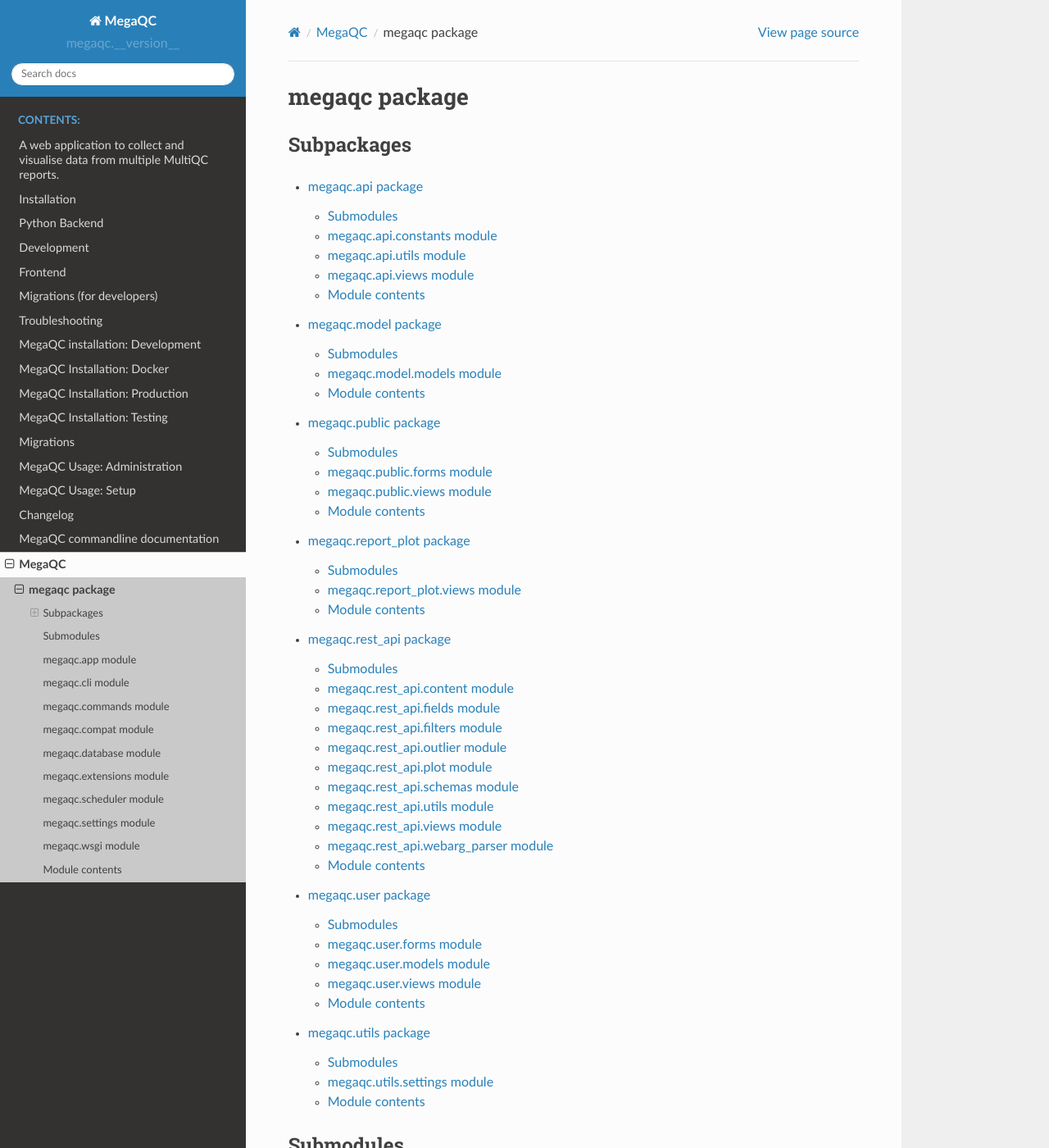
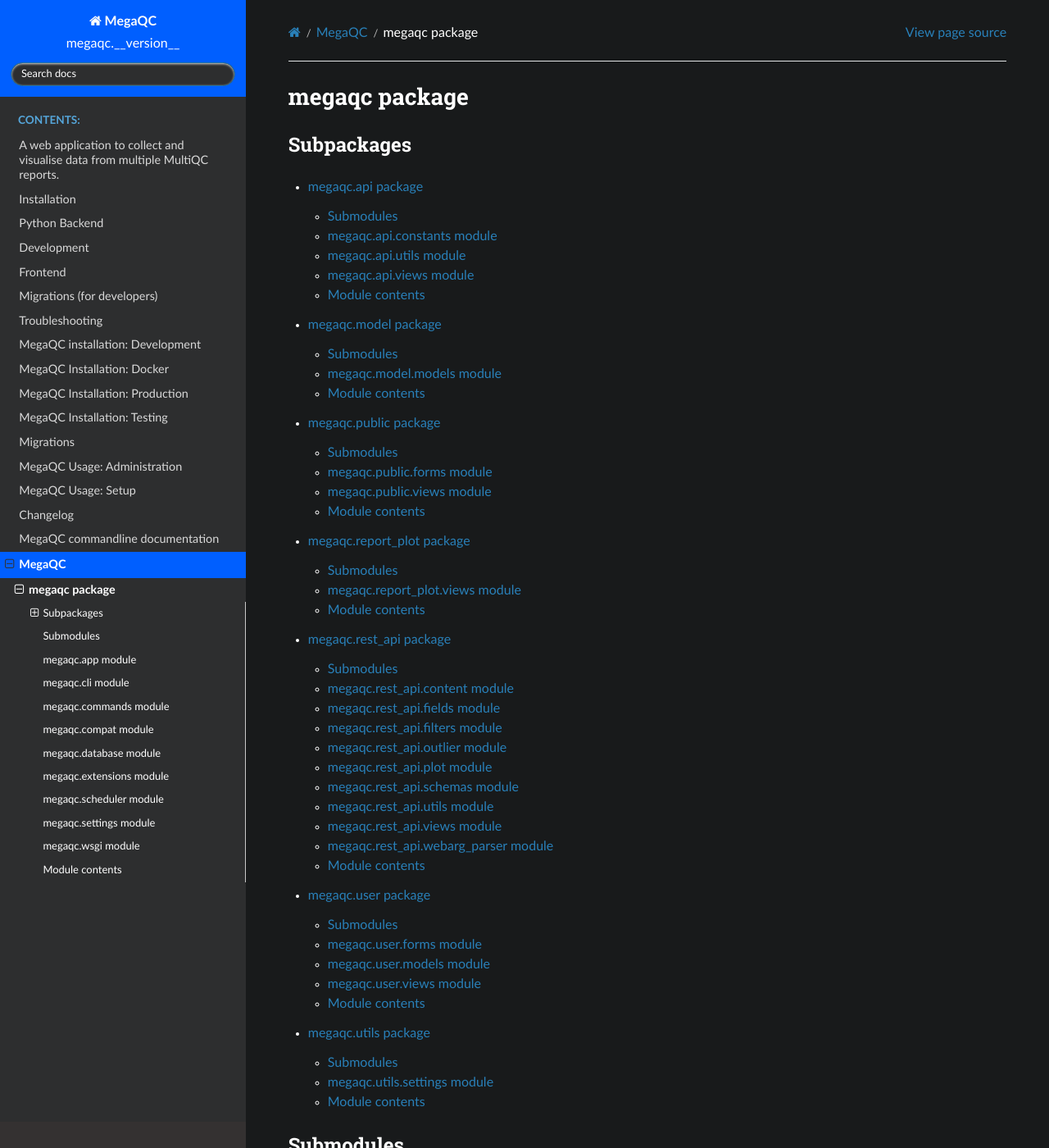
Before and after one commit to MultiQC/MegaQC, a Sphinx documentation site: the page built from docs/source/megaqc.rst, in a window 1280 px wide and 1400 px high. Shown: the whole window at 82% size. Built offline with Sphinx 7.4.7 and the Read the Docs theme 2.0.0, drawn with Linux system fonts in a browser that asks for light colours; pages that are not in the unit, such as notebooks, are missing from menus.

Commit message:
added initial css style
Signed-off-by: Zethson <lukas.heumos@posteo.net>

```diff
--- /dev/null
+++ b/docs/source/_static/megaqc_style.css
@@ -0,0 +1,185 @@
+@import "basic.css";
+
+/*Color main components with a dark theme*/
+div, span, code {
+    background-color: #181a1b !important;
+}
+
+.wy-side-nav-search {
+    background-color: #005fff !important;
+}
+
+.wy-side-nav-search div {
+    background-color: #005fff !important;
+}
+
+.wy-side-nav-search form {
+    background-color: #005fff !important;
+}
+
+.wy-side-nav-search .wy-form input {
+    background-color: #2D2E2F !important;
+}
+
+.wy-side-nav-search .wy-form input:focus {
+  background-color: #FFFFFF !important;
+  color: #000000 !important;
+}
+
+::placeholder { /* Chrome, Firefox, Opera, Safari 10.1+ */
+  color: white;
+  opacity: 1; /* Firefox */
+}
+
+/*Font color is mainly white*/
+.rst-content p, li, h1, h2, h3, h4, h5, h6, .highlight-console, .n, .section {
+    color: #FFFFFF;
+}
+
+/*The side menu is slightly more grey and lighter than the overall theme*/
+.wy-menu, .wy-menu-vertical {
+    background-color: #2D2E2F !important;
+}
+
+.wy-side-scroll {
+    background-color: #2D2E2F !important;
+}
+
+.wy-menu .caption-text {
+    background-color: #2D2E2F !important;
+}
+
+.caption-text {
+    background-color: #181a1b !important;
+}
+
+.figure p {
+    background-color: #181a1b !important;
+}
+
+/*Toctree wrapper on index page has a dark background unlike the other menu items*/
+.toctree-wrapper .compound ul .toctree-l1, .toctree-wrapper .compound ul .toctree-l2 {
+    background-color: #181a1b !important;
+    color: #005fff !important;
+}
+
+/*The current menu section has a blue background*/
+.wy-menu-vertical li.toctree-l1.current li.toctree-l2 > a:hover {
+    color: #FFFFFF !important;
+    background: #005fff !important;
+}
+
+/*Subitems under the current section are displayed in grey again*/
+.wy-menu-vertical li.toctree-l1.current li.toctree-l2 > a {
+    color: #FFFFFF !important;
+    background: #2D2E2F !important;
+}
+
+/*Current hovered item has a blue background*/
+.wy-menu-vertical li.toctree-l2.current li.toctree-l3 > a:hover {
+    color: #FFFFFF !important;
+    background: #005fff !important;
+}
+
+.wy-menu-vertical li.toctree-l3.current li.toctree-l4 > a {
+    color: #FFFFFF !important;
+    background: #2D2E2F !important;
+}
+
+.wy-menu-vertical li.toctree-l3.current li.toctree-l4 > a:hover {
+    color: #FFFFFF !important;
+    background: #005fff !important;
+}
+
+
+.wy-menu-vertical li.toctree-l2.current > a:hover {
+    color: #FFFFFF !important;
+    background: #005fff !important;
+}
+
+.wy-menu-vertical li.toctree-l2.current li.toctree-l3 > a {
+    color: #FFFFFF !important;
+    background: #2D2E2F !important;
+}
+
+.wy-menu-vertical li.toctree-l1.current {
+    color: #FFFFFF !important;
+    background: #005fff !important;
+    border-color: #005fff !important;
+}
+
+.wy-menu-vertical li.toctree-l1.current > a {
+    color: #FFFFFF !important;
+    background: #005fff !important;
+    border-color: #005fff !important;
+}
+
+.wy-menu-vertical li.toctree-l1.current > a:hover {
+    color: #FFFFFF !important;
+    background: #005fff !important;
+    border-color: #005fff !important;
+}
+
+/*The expand toctree items have the same background as its corresponding section*/
+.wy-menu-vertical li.toctree-l1 a span.toctree-expand {
+    background-color: #005fff !important;
+}
+
+.wy-menu-vertical li.toctree-l2 a span.toctree-expand {
+    background-color: #2D2E2F !important;
+}
+
+.wy-menu-vertical li.toctree-l2 a:hover span.toctree-expand {
+    background-color: #005fff !important;
+}
+
+.wy-menu-vertical li.toctree-l3 a span.toctree-expand {
+    background-color: #2D2E2F !important;
+}
+
+.wy-menu-vertical li.toctree-l2.current a .toctree-expand {
+    background-color: #2D2E2F !important;
+    color: #FFFFFF !important;
+}
+
+.wy-menu-vertical li.toctree-l2.current a:hover .toctree-expand {
+    background-color: #005fff !important;
+    color: #FFFFFF !important;
+}
+
+.wy-menu-vertical li.toctree-l3.current a .toctree-expand {
+    background-color: #2D2E2F !important;
+    color: #FFFFFF !important;
+}
+
+.wy-menu-vertical li.toctree-l3 a:hover span.toctree-expand {
+    background-color: #005fff !important;
+}
+
+.code .docutils .literal .notranslate .pre {
+    background-color: #181a1b !important;
+}
+
+/*Color footer separately corresponding to overall dark theme*/
+footer {
+    color: #FFFFFF;
+}
+
+/*Color footer buttons in blue*/
+.rst-footer-buttons a, .rst-footer-buttons a:hover, .rst-footer-buttons span {
+    background-color: #005fff !important;
+}
+
+.wy-side-nav-search a {
+    background-color: #005fff !important;
+}
+
+.version {
+    background-color: #005fff !important;
+    color: #FFFFFF !important;
+}
+
+/*Set max width to none so the theme uses all available width*/
+.wy-nav-content {
+    max-width: none;
+}
--- a/docs/source/conf.py
+++ b/docs/source/conf.py
@@ -40,11 +40,14 @@
 
 html_static_path = ["_static"]
 
+html_css_files = [
+    'megaqc_style.css',
+]
+
 # Resolve function for the linkcode extension.
 def linkcode_resolve(domain, info):
     def find_source():
-        # try to find the file and line number, based on code from numpy:
-        # https://github.com/numpy/numpy/blob/master/doc/source/conf.py#L286
+        # try to find the file and line number:
         obj = sys.modules[info["module"]]
         for part in info["fullname"].split("."):
             obj = getattr(obj, part)
@@ -63,6 +66,6 @@
     except Exception:
         filename = info["module"].replace(".", "/") + ".py"
     tag = "master"
-    # tag = 'master' if 'dev' in release else ('v' + release)
+    # TODO use this after the first release: tag = 'master' if 'dev' in release else ('v' + release)
 
     return "https://github.com/ewels/megaqc/blob/%s/%s" % (tag, filename)
```
